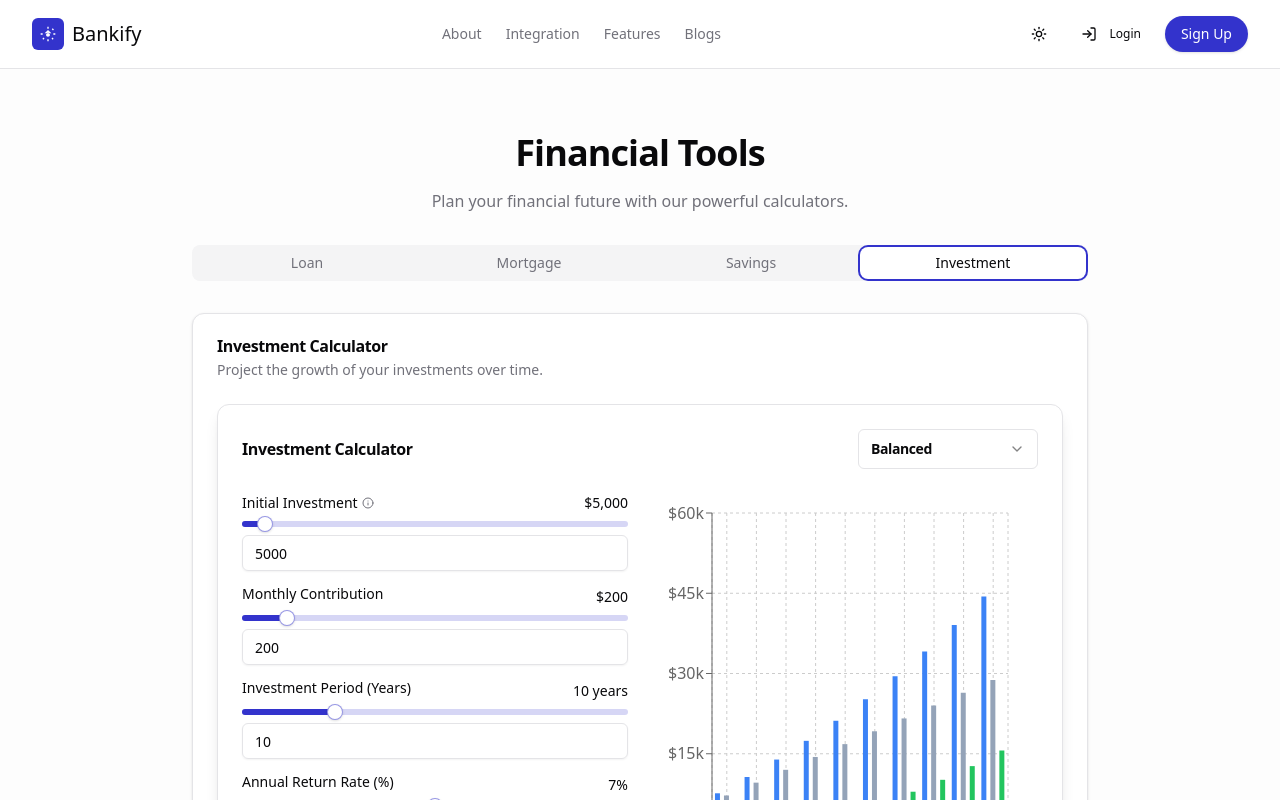
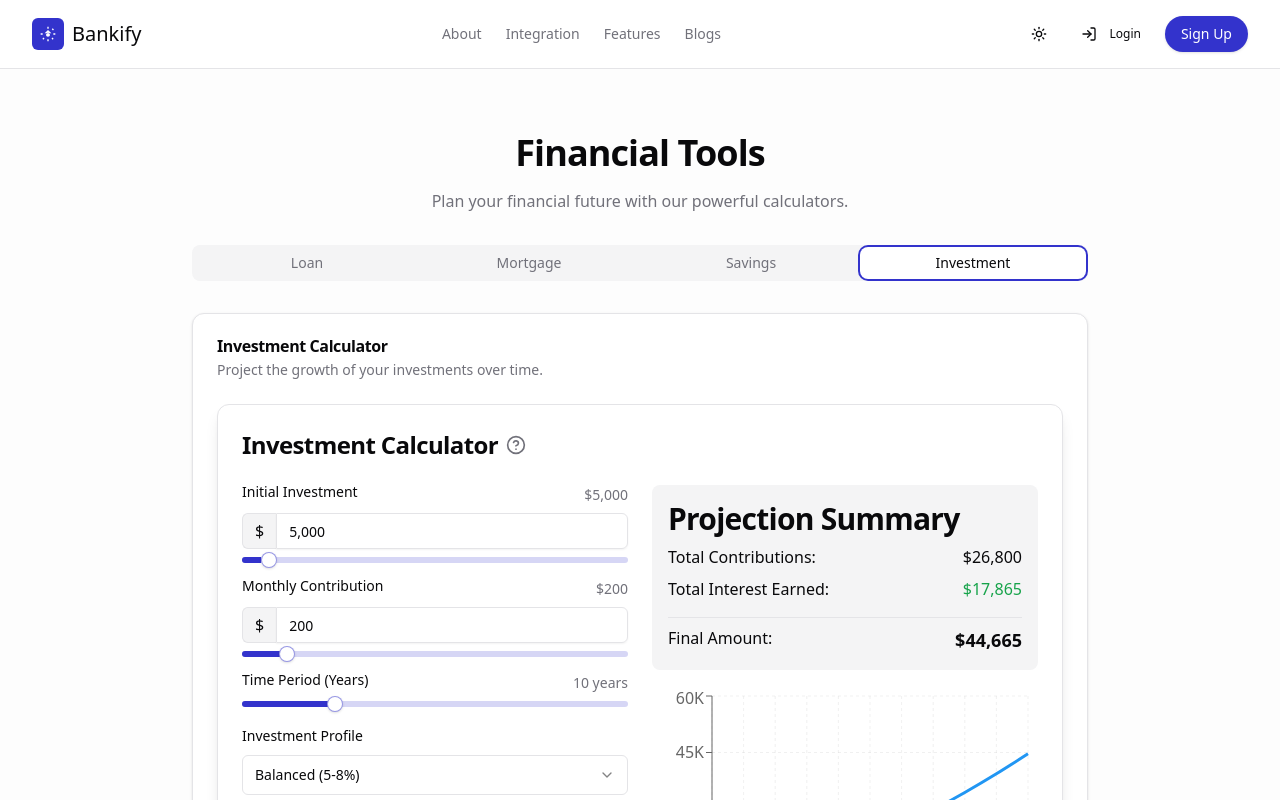
Before and after one commit to glhfsox/bankify, a Next.js app: page /tools in a window 1280 px wide. Both pictures are taken after a click on the tab "Investment". Shown: the top 800 px of the page. Built offline with nearby package versions, Linux system fonts and the light colour scheme.

Commit message:
Update InvestmentCalculator.tsx

```diff
--- a/src/components/calculators/InvestmentCalculator.tsx
+++ b/src/components/calculators/InvestmentCalculator.tsx
@@ -2,15 +2,34 @@
 
 import { useState, useEffect, useCallback } from "react";
 import { Card, CardContent, CardHeader, CardTitle } from "@/components/ui/card";
+import { Slider } from "@/components/ui/slider";
+import { Input } from "@/components/ui/input";
 import { Label } from "@/components/ui/label";
-import { Input } from "@/components/ui/input";
-import { Slider } from "@/components/ui/slider";
-import { Button } from "@/components/ui/button";
-import { Select, SelectContent, SelectItem, SelectTrigger, SelectValue } from "@/components/ui/select";
-import { Tooltip, TooltipContent, TooltipProvider, TooltipTrigger } from "@/components/ui/tooltip";
-import { InfoIcon } from "lucide-react";
-import { BarChart, Bar, XAxis, YAxis, CartesianGrid, Tooltip as RechartsTooltip, Legend, ResponsiveContainer } from 'recharts';
-import { AnimatedSection } from "@/components/ui/animated-section";
+import {
+  Select,
+  SelectContent,
+  SelectItem,
+  SelectTrigger,
+  SelectValue,
+} from "@/components/ui/select";
+import {
+  LineChart,
+  Line,
+  XAxis,
+  YAxis,
+  CartesianGrid,
+  Tooltip,
+  Legend,
+  ResponsiveContainer,
+} from "recharts";
+import {
+  Tooltip as UITooltip,
+  TooltipContent,
+  TooltipProvider,
+  TooltipTrigger,
+} from "@/components/ui/tooltip";
+import { HelpCircle } from "lucide-react";
+import { motion } from "framer-motion";
 
 export default function InvestmentCalculator() {
   const [initialInvestment, setInitialInvestment] = useState(5000);
@@ -18,246 +37,338 @@ export default function InvestmentCalculator() {
   const [years, setYears] = useState(10);
   const [interestRate, setInterestRate] = useState(7);
   const [investmentType, setInvestmentType] = useState("balanced");
-  const [projectionData, setProjectionData] = useState<Array<Record<string, unknown>>>([]);
-  const [totalInvested, setTotalInvested] = useState(0);
+  const [chartData, setChartData] = useState<Record<string, unknown>[]>([]);
+  const [totalContributions, setTotalContributions] = useState(0);
   const [totalInterest, setTotalInterest] = useState(0);
-  const [finalBalance, setFinalBalance] = useState(0);
+  const [finalAmount, setFinalAmount] = useState(0);
 
   const riskProfiles = {
-    conservative: { min: 3, max: 5, default: 4, color: "#4ade80" }, // Green
-    balanced: { min: 5, max: 9, default: 7, color: "#3b82f6" }, // Blue
-    aggressive: { min: 8, max: 12, default: 10, color: "#ef4444" } // Red
+    conservative: { color: "#4CAF50", range: "3-5%" },
+    balanced: { color: "#2196F3", range: "5-8%" },
+    aggressive: { color: "#F44336", range: "8-12%" },
   };
 
   const calculateInvestment = useCallback(() => {
-    let balance = initialInvestment;
-    let totalContributions = initialInvestment;
-    const monthlyRate = interestRate / 100 / 12;
-    const totalMonths = years * 12;
+    let monthlyRate = interestRate / 100 / 12;
+    let months = years * 12;
+    let totalContrib = initialInvestment;
 
     const data = [];
+    let currentValue = initialInvestment;
 
-    // Calculate values for each year
-    for (let year = 1; year <= years; year++) {
-      let yearlyContributions = 0;
-
-      // Process each month in the year
-      for (let month = 1; month <= 12; month++) {
-        if (year === 1 && month === 1) continue; // Skip first month as we already have initial investment
-
-        yearlyContributions += monthlyContribution;
-        balance += monthlyContribution;
-        balance *= (1 + monthlyRate);
+    for (let year = 0; year <= years; year++) {
+      // If it's not the starting year, calculate growth
+      if (year > 0) {
+        // Calculate 12 months of growth
+        for (let month = 0; month < 12; month++) {
+          currentValue = currentValue * (1 + monthlyRate) + monthlyContribution;
+          if (year < years || month === 11) {
+            totalContrib += monthlyContribution;
+          }
+        }
       }
 
-      totalContributions += yearlyContributions;
-
+      // Push yearly data point
       data.push({
         year,
-        balance: Math.round(balance),
-        contributions: totalContributions,
-        interest: Math.round(balance - totalContributions)
+        value: Math.round(currentValue),
+        contributions: year === 0 ? initialInvestment : Math.round(totalContrib),
       });
     }
 
-    setTotalInvested(Math.round(totalContributions));
-    setTotalInterest(Math.round(balance - totalContributions));
-    setFinalBalance(Math.round(balance));
-    setProjectionData(data);
-  }, [initialInvestment, monthlyContribution, interestRate, years]);
+    // Calculate our final statistics
+    const totalInvested = totalContrib;
+    const finalValue = Math.round(currentValue);
+    const totalInterestEarned = finalValue - totalInvested;
 
-  // Set interest rate when investment type changes
-  useEffect(() => {
-    const profile = riskProfiles[investmentType as keyof typeof riskProfiles];
-    setInterestRate(profile.default);
-  }, [investmentType]);
+    setChartData(data);
+    setTotalContributions(totalInvested);
+    setTotalInterest(totalInterestEarned);
+    setFinalAmount(finalValue);
+  }, [initialInvestment, monthlyContribution, years, interestRate]);
 
-  // Recalculate when any input changes
+  // Update calculations when inputs change
   useEffect(() => {
     calculateInvestment();
   }, [initialInvestment, monthlyContribution, years, interestRate, calculateInvestment]);
 
+  // Update interest rate when investment type changes
+  useEffect(() => {
+    switch (investmentType) {
+      case "conservative":
+        setInterestRate(4);
+        break;
+      case "balanced":
+        setInterestRate(7);
+        break;
+      case "aggressive":
+        setInterestRate(10);
+        break;
+      default:
+        setInterestRate(7);
+    }
+  }, [investmentType]);
+
+  const handleInitialInvestmentChange = (value: string) => {
+    const amount = parseInt(value.replace(/,/g, ""));
+    if (!isNaN(amount)) {
+      setInitialInvestment(amount);
+    } else if (value === "") {
+      setInitialInvestment(0);
+    }
+  };
+
+  const handleMonthlyContributionChange = (value: string) => {
+    const amount = parseInt(value.replace(/,/g, ""));
+    if (!isNaN(amount)) {
+      setMonthlyContribution(amount);
+    } else if (value === "") {
+      setMonthlyContribution(0);
+    }
+  };
+
   const formatCurrency = (value: number) => {
-    return new Intl.NumberFormat('en-US', {
-      style: 'currency',
-      currency: 'USD',
-      maximumFractionDigits: 0
+    return new Intl.NumberFormat("en-US", {
+      style: "currency",
+      currency: "USD",
+      maximumFractionDigits: 0,
     }).format(value);
   };
 
-  // Custom tooltip for the chart
-  const CustomTooltip = ({ active, payload, label }: { active?: boolean, payload?: any[], label?: string }) => {
-    if (active && payload && payload.length) {
   return (
-        <div className="bg-background border rounded p-3 shadow-lg">
-          <p className="font-medium">Year {label}</p>
-          <p className="text-sm">Balance: {formatCurrency(payload[0].value)}</p>
-          <p className="text-sm">Contributions: {formatCurrency(payload[1].value)}</p>
-          <p className="text-sm">Interest: {formatCurrency(payload[2].value)}</p>
-        </div>
-      );
-    }
-    return null;
-  };
-
-  return (
-    <AnimatedSection className="w-full max-w-4xl mx-auto">
+    <motion.div
+      initial={{ opacity: 0, y: 20 }}
+      animate={{ opacity: 1, y: 0 }}
+      transition={{ duration: 0.5 }}
+    >
       <Card className="shadow-lg">
         <CardHeader>
-          <CardTitle className="flex items-center justify-between">
-            <span>Investment Calculator</span>
-            <Select value={investmentType} onValueChange={setInvestmentType}>
-              <SelectTrigger className="w-[180px]">
-                <SelectValue placeholder="Risk profile" />
-              </SelectTrigger>
-              <SelectContent>
-                <SelectItem value="conservative">Conservative</SelectItem>
-                <SelectItem value="balanced">Balanced</SelectItem>
-                <SelectItem value="aggressive">Aggressive</SelectItem>
-              </SelectContent>
-            </Select>
+          <CardTitle className="text-2xl flex items-center">
+            Investment Calculator
+            <TooltipProvider>
+              <UITooltip>
+                <TooltipTrigger asChild>
+                  <HelpCircle className="h-5 w-5 ml-2 text-muted-foreground" />
+                </TooltipTrigger>
+                <TooltipContent className="max-w-xs">
+                  <p>
+                    Calculate potential investment growth based on initial
+                    investment, monthly contributions, and expected rate of
+                    return.
+                  </p>
+                </TooltipContent>
+              </UITooltip>
+            </TooltipProvider>
           </CardTitle>
         </CardHeader>
-        <CardContent>
+        <CardContent className="space-y-6">
           <div className="grid grid-cols-1 md:grid-cols-2 gap-6">
             <div className="space-y-4">
-              <div className="space-y-2">
+              <div>
                 <div className="flex justify-between">
-                  <Label htmlFor="initialInvestment" className="flex items-center">
-                    Initial Investment
-                    <TooltipProvider>
-                      <Tooltip>
-                        <TooltipTrigger asChild>
-                          <InfoIcon className="ml-1 h-3 w-3 text-muted-foreground" />
-                        </TooltipTrigger>
-                        <TooltipContent>
-                          <p className="w-[200px] text-xs">The amount you start with.</p>
-                        </TooltipContent>
-                      </Tooltip>
-                    </TooltipProvider>
-                  </Label>
-                  <span className="text-sm">{formatCurrency(initialInvestment)}</span>
+                  <Label htmlFor="initialInvestment">Initial Investment</Label>
+                  <span className="text-sm text-muted-foreground">
+                    {formatCurrency(initialInvestment)}
+                  </span>
+                </div>
+                <div className="flex mt-2">
+                  <span className="bg-muted flex items-center px-3 rounded-l-md border border-r-0 border-input">
+                    $
+                  </span>
+                  <Input
+                    id="initialInvestment"
+                    type="text"
+                    className="rounded-l-none"
+                    value={initialInvestment.toLocaleString()}
+                    onChange={(e) => handleInitialInvestmentChange(e.target.value)}
+                  />
                 </div>
                 <Slider
-                  id="initialInvestment"
-                  min={1000}
+                  value={[initialInvestment]}
+                  min={0}
                   max={100000}
                   step={1000}
-                  value={[initialInvestment]}
-                  onValueChange={([value]) => setInitialInvestment(value)}
-                />
-                <Input
-                  type="number"
-                  value={initialInvestment}
-                  onChange={(e) => setInitialInvestment(Number(e.target.value))}
+                  onValueChange={(value) => setInitialInvestment(value[0])}
                   className="mt-2"
                 />
               </div>
 
-              <div className="space-y-2">
+              <div>
                 <div className="flex justify-between">
-                  <Label htmlFor="monthlyContribution">Monthly Contribution</Label>
-                  <span className="text-sm">{formatCurrency(monthlyContribution)}</span>
+                  <Label htmlFor="monthlyContribution">
+                    Monthly Contribution
+                  </Label>
+                  <span className="text-sm text-muted-foreground">
+                    {formatCurrency(monthlyContribution)}
+                  </span>
+                </div>
+                <div className="flex mt-2">
+                  <span className="bg-muted flex items-center px-3 rounded-l-md border border-r-0 border-input">
+                    $
+                  </span>
+                  <Input
+                    id="monthlyContribution"
+                    type="text"
+                    className="rounded-l-none"
+                    value={monthlyContribution.toLocaleString()}
+                    onChange={(e) =>
+                      handleMonthlyContributionChange(e.target.value)
+                    }
+                  />
                 </div>
                 <Slider
-                  id="monthlyContribution"
+                  value={[monthlyContribution]}
                   min={0}
                   max={2000}
                   step={50}
-                  value={[monthlyContribution]}
-                  onValueChange={([value]) => setMonthlyContribution(value)}
-                />
-                <Input
-                  type="number"
-                  value={monthlyContribution}
-                  onChange={(e) => setMonthlyContribution(Number(e.target.value))}
+                  onValueChange={(value) => setMonthlyContribution(value[0])}
                   className="mt-2"
                 />
               </div>
 
-              <div className="space-y-2">
+              <div>
                 <div className="flex justify-between">
-                  <Label htmlFor="years">Investment Period (Years)</Label>
-                  <span className="text-sm">{years} years</span>
+                  <Label htmlFor="years">Time Period (Years)</Label>
+                  <span className="text-sm text-muted-foreground">
+                    {years} years
+                  </span>
                 </div>
                 <Slider
                   id="years"
+                  value={[years]}
                   min={1}
                   max={40}
                   step={1}
-                  value={[years]}
-                  onValueChange={([value]) => setYears(value)}
-                />
-                <Input
-                  type="number"
-                  value={years}
-                  onChange={(e) => setYears(Number(e.target.value))}
+                  onValueChange={(value) => setYears(value[0])}
                   className="mt-2"
                 />
               </div>
 
-              <div className="space-y-2">
+              <div>
+                <Label htmlFor="investmentType">Investment Profile</Label>
+                <Select
+                  value={investmentType}
+                  onValueChange={setInvestmentType}
+                >
+                  <SelectTrigger id="investmentType" className="mt-2">
+                    <SelectValue placeholder="Select investment profile" />
+                  </SelectTrigger>
+                  <SelectContent>
+                    <SelectItem value="conservative">
+                      Conservative ({riskProfiles.conservative.range})
+                    </SelectItem>
+                    <SelectItem value="balanced">
+                      Balanced ({riskProfiles.balanced.range})
+                    </SelectItem>
+                    <SelectItem value="aggressive">
+                      Aggressive ({riskProfiles.aggressive.range})
+                    </SelectItem>
+                  </SelectContent>
+                </Select>
+              </div>
+
+              <div>
                 <div className="flex justify-between">
-                  <Label htmlFor="interestRate">Annual Return Rate (%)</Label>
-                  <span className="text-sm">{interestRate}%</span>
+                  <Label htmlFor="interestRate">
+                    Expected Annual Return (%)
+                  </Label>
+                  <span className="text-sm text-muted-foreground">
+                    {interestRate}%
+                  </span>
                 </div>
                 <Slider
                   id="interestRate"
-                  min={riskProfiles[investmentType as keyof typeof riskProfiles].min}
-                  max={riskProfiles[investmentType as keyof typeof riskProfiles].max}
+                  value={[interestRate]}
+                  min={1}
+                  max={15}
                   step={0.1}
-                  value={[interestRate]}
-                  onValueChange={([value]) => setInterestRate(value)}
-                />
-                <Input
-                  type="number"
-                  value={interestRate}
-                  onChange={(e) => setInterestRate(Number(e.target.value))}
+                  onValueChange={(value) => setInterestRate(value[0])}
                   className="mt-2"
                 />
               </div>
+            </div>
 
-              <div className="pt-4 grid grid-cols-3 gap-4">
-                <div className="bg-secondary/50 p-3 rounded-lg">
-                  <div className="text-muted-foreground text-xs">Total Invested</div>
-                  <div className="font-semibold">{formatCurrency(totalInvested)}</div>
+            <div className="space-y-4">
+              <div className="bg-muted p-4 rounded-lg">
+                <h3 className="font-semibold mb-2">Projection Summary</h3>
+                <div className="grid grid-cols-1 gap-2">
+                  <div className="flex justify-between">
+                    <span>Total Contributions:</span>
+                    <span className="font-medium">
+                      {formatCurrency(totalContributions)}
+                    </span>
                   </div>
-                <div className="bg-secondary/50 p-3 rounded-lg">
-                  <div className="text-muted-foreground text-xs">Total Interest</div>
-                  <div className="font-semibold">{formatCurrency(totalInterest)}</div>
+                  <div className="flex justify-between">
+                    <span>Total Interest Earned:</span>
+                    <span className="font-medium text-green-600">
+                      {formatCurrency(totalInterest)}
+                    </span>
                   </div>
-                <div className="bg-primary/10 p-3 rounded-lg">
-                  <div className="text-primary text-xs">Final Balance</div>
-                  <div className="font-semibold">{formatCurrency(finalBalance)}</div>
+                  <div className="flex justify-between border-t pt-2 mt-2">
+                    <span>Final Amount:</span>
+                    <span className="font-bold text-lg">
+                      {formatCurrency(finalAmount)}
+                    </span>
                   </div>
                 </div>
               </div>
 
-            <div className="h-[400px]">
+              <div className="h-[300px]">
                 <ResponsiveContainer width="100%" height="100%">
-                <BarChart
-                  data={projectionData}
-                  margin={{ top: 20, right: 30, left: 0, bottom: 5 }}
+                  <LineChart
+                    data={chartData}
+                    margin={{
+                      top: 10,
+                      right: 10,
+                      left: 0,
+                      bottom: 10,
+                    }}
                   >
-                  <CartesianGrid strokeDasharray="3 3" />
-                  <XAxis dataKey="year" label={{ value: 'Years', position: 'insideBottom', offset: -5 }} />
-                  <YAxis tickFormatter={(value) => `$${value / 1000}k`} />
-                  <RechartsTooltip content={<CustomTooltip />} />
+                    <CartesianGrid strokeDasharray="3 3" opacity={0.3} />
+                    <XAxis
+                      dataKey="year"
+                      label={{
+                        value: "Years",
+                        position: "insideBottom",
+                        offset: -5,
+                      }}
+                    />
+                    <YAxis
+                      tickFormatter={(value) =>
+                        new Intl.NumberFormat("en-US", {
+                          notation: "compact",
+                          compactDisplay: "short",
+                        }).format(value)
+                      }
+                    />
+                    <Tooltip
+                      formatter={(value: number) => formatCurrency(value)}
+                    />
                     <Legend />
-                  <Bar dataKey="balance" name="Balance" fill={riskProfiles[investmentType as keyof typeof riskProfiles].color} />
-                  <Bar dataKey="contributions" name="Contributions" fill="#94a3b8" />
-                  <Bar dataKey="interest" name="Interest" fill="#22c55e" />
-                </BarChart>
+                    <Line
+                      type="monotone"
+                      dataKey="contributions"
+                      name="Contributions"
+                      stroke="#9CA3AF"
+                      strokeWidth={2}
+                      dot={false}
+                    />
+                    <Line
+                      type="monotone"
+                      dataKey="value"
+                      name="Total Value"
+                      stroke={riskProfiles[investmentType as keyof typeof riskProfiles].color}
+                      strokeWidth={3}
+                      dot={false}
+                      activeDot={{ r: 8 }}
+                    />
+                  </LineChart>
                 </ResponsiveContainer>
               </div>
             </div>
-
-          <div className="mt-6 p-4 bg-secondary/30 rounded-lg text-sm">
-            <p>This calculator provides an estimate of potential investment growth and does not guarantee actual returns.
-            Investment performance depends on various factors including market conditions, fees, and more. For personalized advice, consult a financial advisor.</p>
           </div>
         </CardContent>
       </Card>
-    </AnimatedSection>
+    </motion.div>
   );
 }
```
Lines whose indentation alone changed are shown as unchanged.
